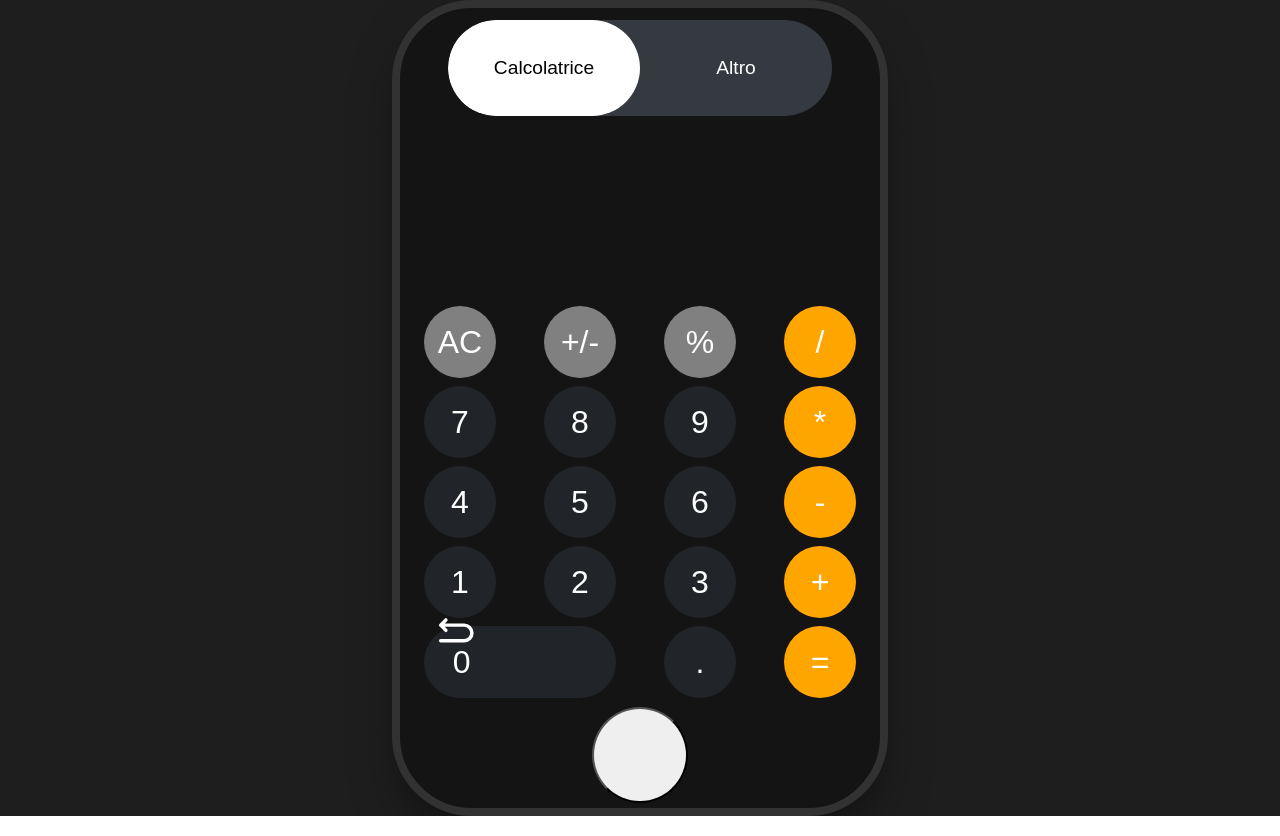
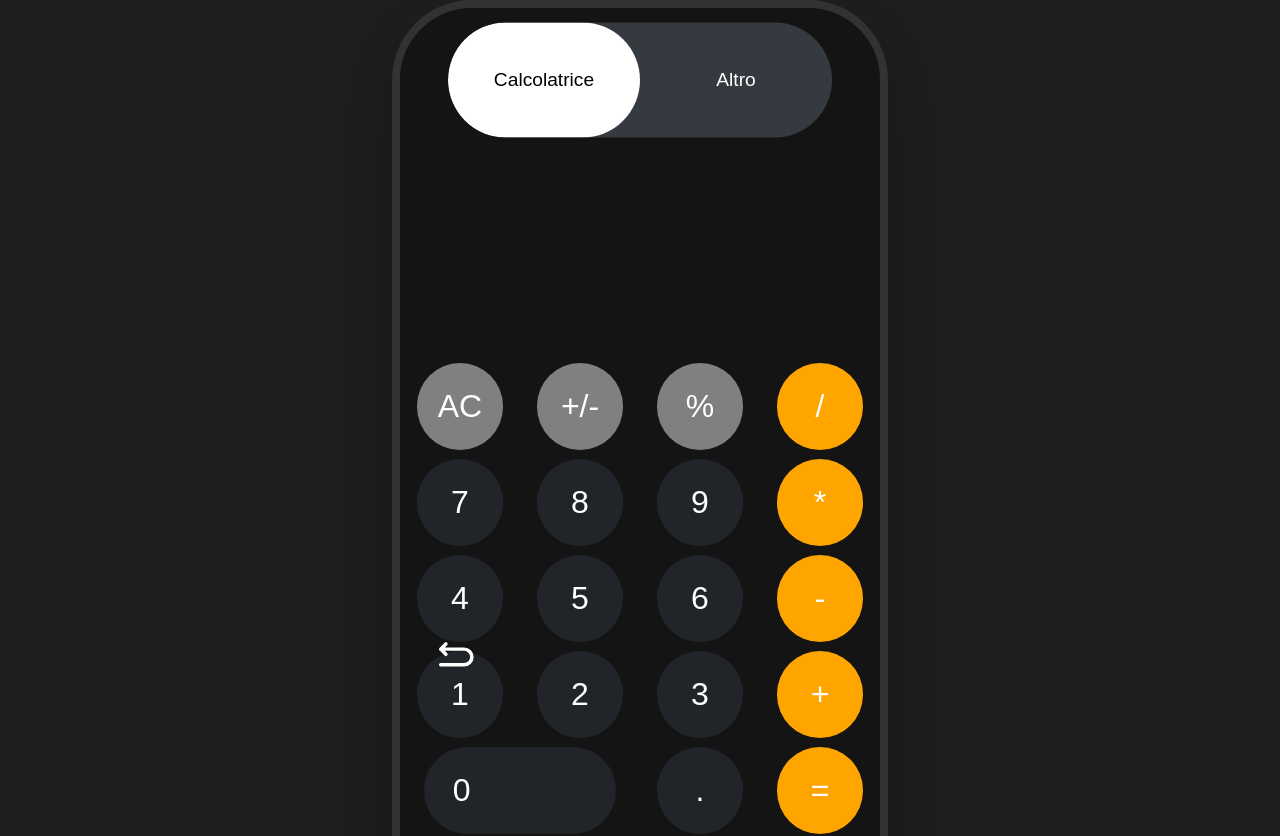
Before and after one commit to BiBCast/calculator-react, a React (Vite) app: page / in a window 1280 px wide. Shown: the top 836 px of the page. Built offline with nearby package versions, Linux system fonts and the light colour scheme; a web font is replaced by a local one.

Commit message:
fix height

```diff
--- a/src/index.css
+++ b/src/index.css
@@ -25,7 +25,7 @@ body {
   --width: 30rem;
 
   width: var(--width);
-  aspect-ratio: 18 / 30;
+  aspect-ratio: 20 / 40;
   background: rgb(20, 20, 20);
   box-shadow: 0 25px 50px -12px rgb(0, 0, 0, 0.5);
   border-radius: 5rem;
```
